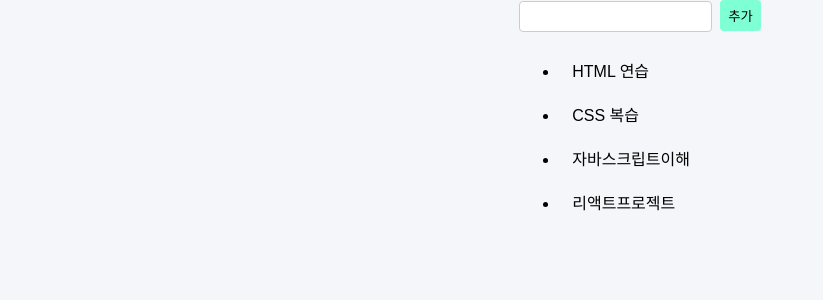
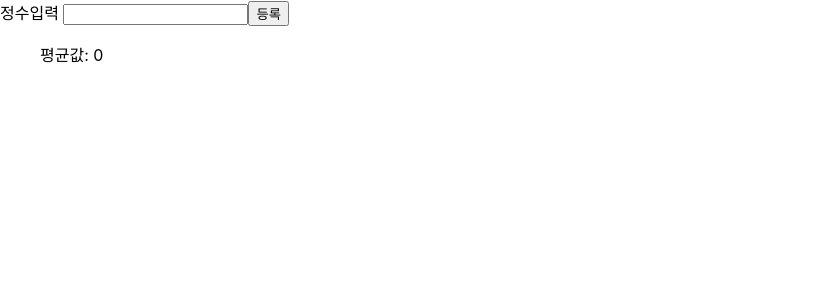
Before and after one commit to gkdudopice-lang/react, a React (Create React App) app: page / in a window 1280 px wide. Shown: the top 300 px of the page, without its empty margins (0-823 px from the left). Built offline with nearby package versions, Linux system fonts and the light colour scheme.

Commit message:
2026-10-29 오후 4:57분

```diff
--- a/src/App.js
+++ b/src/App.js
@@ -1,8 +1,9 @@
 import React from "react";
-import ToDoSample from "./ToDoSample";
+
+import Average from "./Average";
 
 function App() {
-  return <ToDoSample />;
+  return <Average />;
 }
 
 export default App;
--- /dev/null
+++ b/src/Average.js
@@ -0,0 +1,37 @@
+import { useState, useMemo } from "react";
+
+const getAverage = (numbers) => {
+  console.log("평균값 계산 중");
+  if (numbers.length === 0) return 0;
+
+  const sum = numbers.reduce((a, b) => a + b);
+  return sum / numbers.length;
+};
+
+const Average = () => {
+  const [list, setList] = useState([]);
+  const [number, setNumber] = useState("");
+
+  const onInsert = () => {
+    if (number.trim() === "") return;
+    const nextList = [...list, parseInt(number)];
+    setList(nextList);
+    setNumber("");
+  };
+
+  return (
+    <>
+      <label>
+        정수입력{" "}
+        <input value={number} onChange={(e) => setNumber(e.target.value)} />
+      </label>
+      <button onClick={onInsert}>등록</button>
+      <ul>
+        {list && list.map((e, index) => <li key={index}>{e}</li>)}
+        <p>평균값: {useMemo(() => getAverage(list), [list])}</p>
+      </ul>
+    </>
+  );
+};
+
+export default Average;
--- a/src/ToDoSample.js
+++ b/src/ToDoSample.js
@@ -1,6 +1,7 @@
-import { useState, useEffect } from "react";
-import "./App.css";
+import { useState, useEffect } from "react"; // 1. 리액트 훅(useState, useEffect)을 패키지에서 불러온다.
+import "./App.css"; // 2. 스타일링을 위해 App.css 파일을 임포트한다.
 
+// 초기 데이터 배열 (브라우저 저장소에 데이터가 없을 때 기본적으로 보여줄 샘플 데이터)
 const sample = [
   { id: 1, text: "HTML 연습" },
   { id: 2, text: "CSS 복습" },
@@ -9,54 +10,61 @@ const sample = [
 ];
 
 const ToDoSample = () => {
+  // 3. 브라우저 로컬 스토리지에서 기존 투두 데이터를 불러와 초기값으로 설정한다.
   const [todoData, setTodoData] = useState(() => {
-    const storeTodes = localStorage.getItem("todos");
-    return storeTodes ? JSON.parse(storeTodes) : sample;
+    const storeTodes = localStorage.getItem("todos"); // 로컬 스토리지에 "todos"라는 키로 저장된 데이터가 있는지 가져온다.
+    return storeTodes ? JSON.parse(storeTodes) : sample; // 저장된 데이터가 있으면 JSON 문자열을 객체 배열로 변환해서 쓰고, 없으면 기본 sample 배열을 쓴다.
   });
 
-  const [inputText, setInputText] = useState(""); // 입력에 대한 상태 관리
-  const [nextId, setnextId] = useState(5); // id 증가에 대한 상태관리
+  const [inputText, setInputText] = useState(""); // 4. input 입력창에 사용자가 적는 텍스트를 실시간으로 관리하는 상태
+  const [nextId, setnextId] = useState(5); // 5. 새로운 투두 아이템이 추가될 때 부여할 고유 id 번호를 관리하는 상태 (기본 4까지 있으므로 5부터 시작)
 
+  // 6. todoData 상태가 바뀔 때마다 실행되는 부수 효과(useEffect) 훅
   useEffect(() => {
-    localStorage.setItem("todos", JSON.stringify(todoData)); // 입력한 내용 그대로 저장해주는거
-  }, [todoData]);
+    localStorage.setItem("todos", JSON.stringify(todoData)); // todoData 배열을 JSON 문자열 형태로 변환하여 브라우저의 localStorage에 "todos"라는 이름으로 저장한다.
+  }, [todoData]); // todoData 값이 변경될 때만 이 코드가 실행된다.
 
+  // 7. '추가' 버튼을 누르거나 엔터를 쳤을 때 새로운 투두를 등록하는 함수
   const onClick = () => {
-    // 빈 값 입력 방지 (선택 사항이지만 추천합니다!)
-    if (inputText.trim() === "") return;
+    if (inputText.trim() === "") return; // 입력창이 빈 칸이거나 공백만 있을 때는 함수를 여기서 멈춘다(추가 방지).
 
-    const nextTodos = [...todoData, { id: nextId, text: inputText }];
-    setnextId(nextId + 1); // id를 1 증가 시킴
-    setTodoData(nextTodos);
-    setInputText(""); // input 창을 지워 줌
+    const nextTodos = [...todoData, { id: nextId, text: inputText }]; // 기존 배열(...todoData)을 복사하고, 새로운 id와 입력한 텍스트를 가진 객체를 맨 뒤에 추가한다.
+    setnextId(nextId + 1); // 다음 아이템을 위해 id 번호에 1을 더해 업데이트한다.
+    setTodoData(nextTodos); // 새로운 배열로 todoData 상태를 업데이트하여 화면을 다시 그려준다.
+    setInputText(""); // 등록이 끝났으므로 다음 입력을 위해 input 입력창을 빈 문자열로 초기화한다.
   };
 
+  // 8. 특정 아이템을 더블클릭했을 때 목록에서 삭제하는 함수
   const onRemove = (id) => {
-    const nextTodos = todoData.filter((todo) => todo.id !== id);
-    setTodoData(nextTodos);
+    const nextTodos = todoData.filter((todo) => todo.id !== id); // 매개변수로 받은 id와 일치하지 않는 아이템들만 골라내어 새로운 배열을 만든다.
+    setTodoData(nextTodos); // 걸러진 새로운 배열로 todoData 상태를 업데이트하여 화면에서 삭제시킨다.
   };
 
-  //엔터키 실행
+  // 9. input 창에서 키보드를 누를 때 실행되는 엔터키 감지 함수
   const onKeyDown = (e) => {
-    if (e.key === "Enter") onClick();
+    if (e.key === "Enter") onClick(); // 누른 키가 "Enter"라면 추가 함수(onClick)를 실행한다.
   };
 
   return (
     <>
+      {/* 10. 사용자가 텍스트를 입력하는 input 입력창 */}
       <input
         type="text"
-        value={inputText}
-        onChange={(e) => setInputText(e.target.value)}
-        onKeyDown={onKeyDown}
+        value={inputText} // input의 값은 inputText 상태와 연결(동기화)된다.
+        onChange={(e) => setInputText(e.target.value)} // 글자가 입력될 때마다 그 값을 읽어와 inputText 상태를 바꿔준다.
+        onKeyDown={onKeyDown} // 키보드를 누를 때 onKeyDown 함수를 실행해 엔터 입력 여부를 확인한다.
       />
 
-      {/* 💡 버튼 태그 안의 속성으로 onClick을 수정했습니다 */}
+      {/* 11. 클릭 시 onClick 함수를 실행해 아이템을 추가하는 버튼 */}
       <button onClick={onClick}>추가</button>
+
+      {/* 12. todoData 배열을 순회(map)하여 화면에 리스트 목록을 렌더링하는 구간 */}
       <ul>
         {todoData &&
           todoData.map((todo) => (
+            // 각각의 li 태그에 고유한 key값(todo.id)을 부여하고, 더블클릭(onDoubleClick) 시 해당 id를 가진 아이템을 삭제(onRemove)한다.
             <li key={todo.id} onDoubleClick={() => onRemove(todo.id)}>
-              {todo.text}
+              {todo.text} {/* 투두의 텍스트 내용을 화면에 출력한다 */}
             </li>
           ))}
       </ul>
@@ -64,4 +72,4 @@ const ToDoSample = () => {
   );
 };
 
-export default ToDoSample;
+export default ToDoSample; // 외부에서 이 컴포넌트를 가져다 쓸 수 있도록 내보낸다.
```
Also changed, not shown: src/Count.js (added, +38 -0 lines), src/Infomation.js (added, +38 -0 lines).
